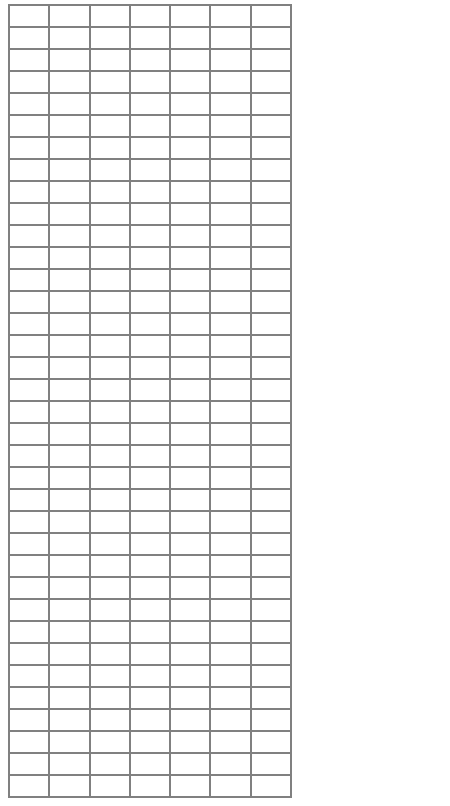
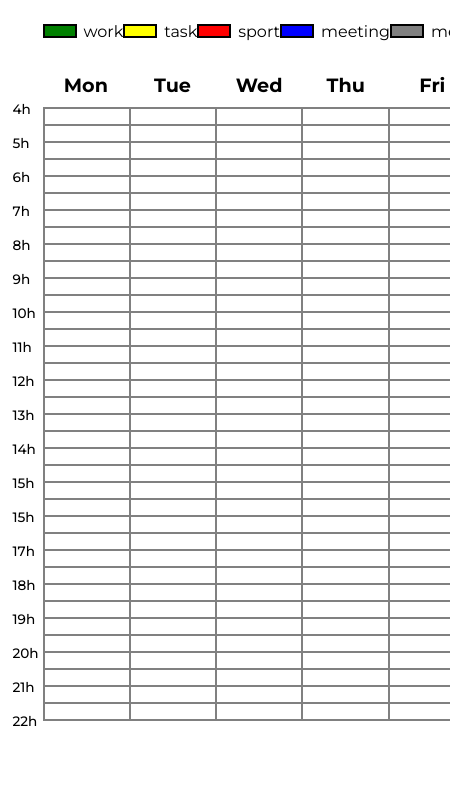
Before and after one commit to Adonat74/scheduler, an Electron app: page renderer/index.html in a window 300 px wide. Shown: the part 76-882 px from the top of the page, 450 px wide, since content can reach past the window. After the commit the page ends 844 px from the top, so only its background shows below. Drawn offline with Linux system fonts and the light colour scheme.

Commit message:
creation grid mise en place des catégories

```diff
--- a/renderer/css/style.css
+++ b/renderer/css/style.css
@@ -1,10 +1,113 @@
+body {
+    margin: 0;
+    font-family: Montserrat, serif, Arial, Helvetica, sans-serif;
+}
+
+.scheduler {
+    min-width: 500px;
+    display: flex;
+    flex-direction: column;
+    align-items: center;
+}
+
+.grid {
+    width: 95%;
+    display: grid;
+    grid-template-columns: 30px auto;
+}
+
+
+
+
+.green {
+    background-color: green;
+}
+.yellow {
+    background-color: yellow;
+}
+.red {
+    background-color: red;
+}
+.blue {
+    background-color: blue;
+}
+.gray {
+    background-color: gray;
+}
+.white {
+    background-color: white;
+}
+
+
+.cat-container {
+    display: flex;
+    justify-content: space-between;
+}
+
+.cat-element {
+    display: flex;
+    align-items: center;
+
+}
+
+.color {
+    width: 30px;
+    height: 10px;
+    border: solid 2px black;
+    margin-right: 7px;
+}
+
+
+
+
+
+.hours {
+    margin-top: 95px;
+}
+
+.hours > p {
+    font-weight: 500;
+    font-size: 0.85rem;
+    height: 34px;
+    margin: 0;
+    text-justify: center;
+}
+
+.weekDays {
+    height: 50px;
+    font-size: 0.80rem;
+    display: grid;
+    grid-template-columns: 16.666% 16.666% 16.666% 16.666% 16.666% 16.666%;
+    text-align: center;
+}
+
 .grid-container {
     display: grid;
-    grid-template-columns: auto auto auto auto auto auto auto;
+    grid-template-columns: auto auto auto auto auto auto;
     border: 1px solid gray;
 }
 
 .grid-element {
     border: 1px solid gray;
-    height: 20px;
+    height: 15px;
 }
+
+
+
+
+@media screen and (min-width: 768px) {
+
+    .cat-container {
+        display: flex;
+        width: 692px;
+        justify-content: space-between;
+    }
+
+    .grid {
+        width: auto;
+    }
+
+    .grid-container {
+        grid-template-columns: 115px 115px 115px 115px 115px 115px;
+    }
+}
--- a/renderer/data/categoriesData.js
+++ /dev/null
@@ -1,4 +0,0 @@
-const categories = [{
-    category: "work",
-    color: "green"
-}]
--- a/renderer/index.html
+++ b/renderer/index.html
@@ -6,16 +6,57 @@
     <meta http-equiv="Content-Security-Policy" content="script-src 'self' 'unsafe-inline'" />
     <link rel="stylesheet" href="css/style.css" />
     <script type="module" src="js/renderer.js" defer></script>
+
+    <link rel="preconnect" href="https://fonts.googleapis.com">
+    <link rel="preconnect" href="https://fonts.gstatic.com" crossorigin>
+    <link href="https://fonts.googleapis.com/css2?family=Montserrat:wght@100;200;300;400;500;600;700;800;900&display=swap" rel="stylesheet">
+
     <title>Scheduler</title>
 </head>
 <body>
     <div class="scheduler">
+
+        <h1>Hello World!</h1>
+
+
+
+
         <div class="grid">
-            <h1>Hello World!</h1>
-            <div class="grid-container"></div>
-        </div>
-        <div class="categories">
 
+            <div class="hours">
+                <p>4h</p>
+                <p>5h</p>
+                <p>6h</p>
+                <p>7h</p>
+                <p>8h</p>
+                <p>9h</p>
+                <p>10h</p>
+                <p>11h</p>
+                <p>12h</p>
+                <p>13h</p>
+                <p>14h</p>
+                <p>15h</p>
+                <p>15h</p>
+                <p>17h</p>
+                <p>18h</p>
+                <p>19h</p>
+                <p>20h</p>
+                <p>21h</p>
+                <p>22h</p>
+            </div>
+
+            <div>
+                <div class="cat-container"></div>
+                <div class="weekDays">
+                    <h2>Mon</h2>
+                    <h2>Tue</h2>
+                    <h2>Wed</h2>
+                    <h2>Thu</h2>
+                    <h2>Fri</h2>
+                    <h2>Sat</h2>
+                </div>
+                <div class="grid-container"></div>
+            </div>
         </div>
     </div>
 
--- a/renderer/js/renderer.js
+++ b/renderer/js/renderer.js
@@ -1,15 +1,48 @@
-const element = require('categories')
+const categories = [{
+    category: "work", color: "green"
+}, {
+    category: "task", color: "yellow"
+}, {
+    category: "sport", color: "red"
+}, {
+    category: "meeting", color: "blue"
+}, {
+    category: "meal", color: "gray"
+}, {
+    category: "delete", color: "white"
+}];
+
+
+
+let gridElement = "";
+
+for (let i = 0; i < 216; i++) {
+     gridElement += `
+        <div class="grid-element"></div>
+    `
+}
+document.querySelector(".grid-container").innerHTML = gridElement;
+
+
+
+
+let catElement = "";
+
+categories.forEach((cat) => {
+    catElement += `<div class="cat-element">
+        <div class="color ${cat.color}"></div>
+        <p>${cat.category}</p>
+    </div>`
+});
+document.querySelector(".cat-container").innerHTML = catElement;
 
 
 
 
 
-let gridElement = "";
-
-for (let i = 0; i < 252; i++) {
-     gridElement += `
-        <div class="grid-element"></div>
-    `
-}
-
-document.querySelector(".grid-container").innerHTML = gridElement;
+document.querySelectorAll(".grid-element").forEach((element) => {
+    element.addEventListener("click", () => {
+        element.classList.add("red");
+        element.innerHTML = "work"
+    });
+});
```
